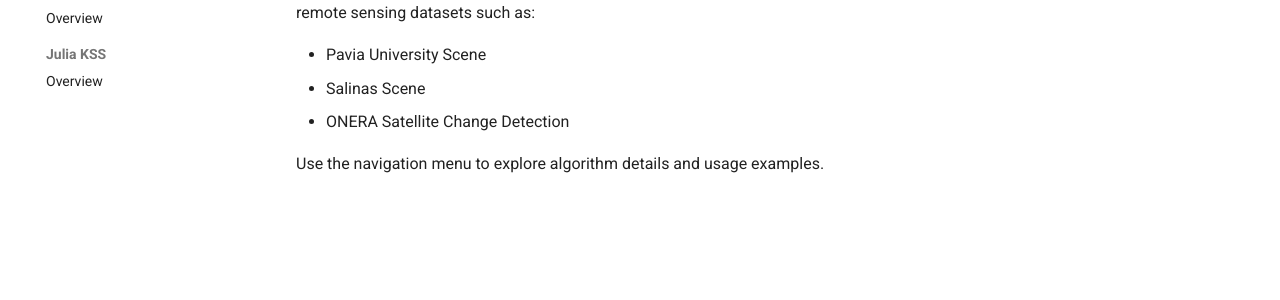
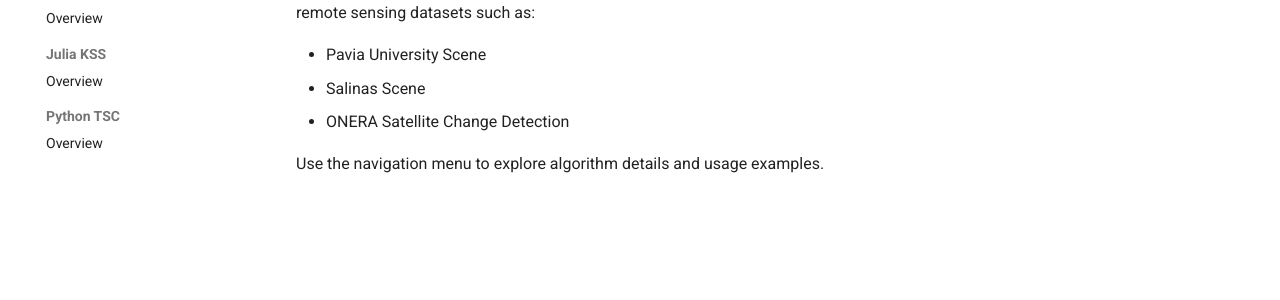
Before and after one commit to Cristy210/HSI-Remote_Sensing, an MkDocs documentation site: the page built from docs/index.md, in a window 1280 px wide. Shown: the part 272-572 px from the top of the page. Built offline with MkDocs 1.6.1 and Material for MkDocs 9.7.7, drawn with Linux system fonts in a browser that asks for light colours; comment, search, counter and statistics services are not loaded.

Commit message:
Update - Github Docs page

```diff
--- a/mkdocs.yml
+++ b/mkdocs.yml
@@ -21,6 +21,8 @@ nav:
       - Overview: matlab-kss.md
   - Julia KSS:
       - Overview: julia-kss.md
+  - Python TSC:
+      - Overview: python-tsc.md
 
 plugins:
   - search
```
